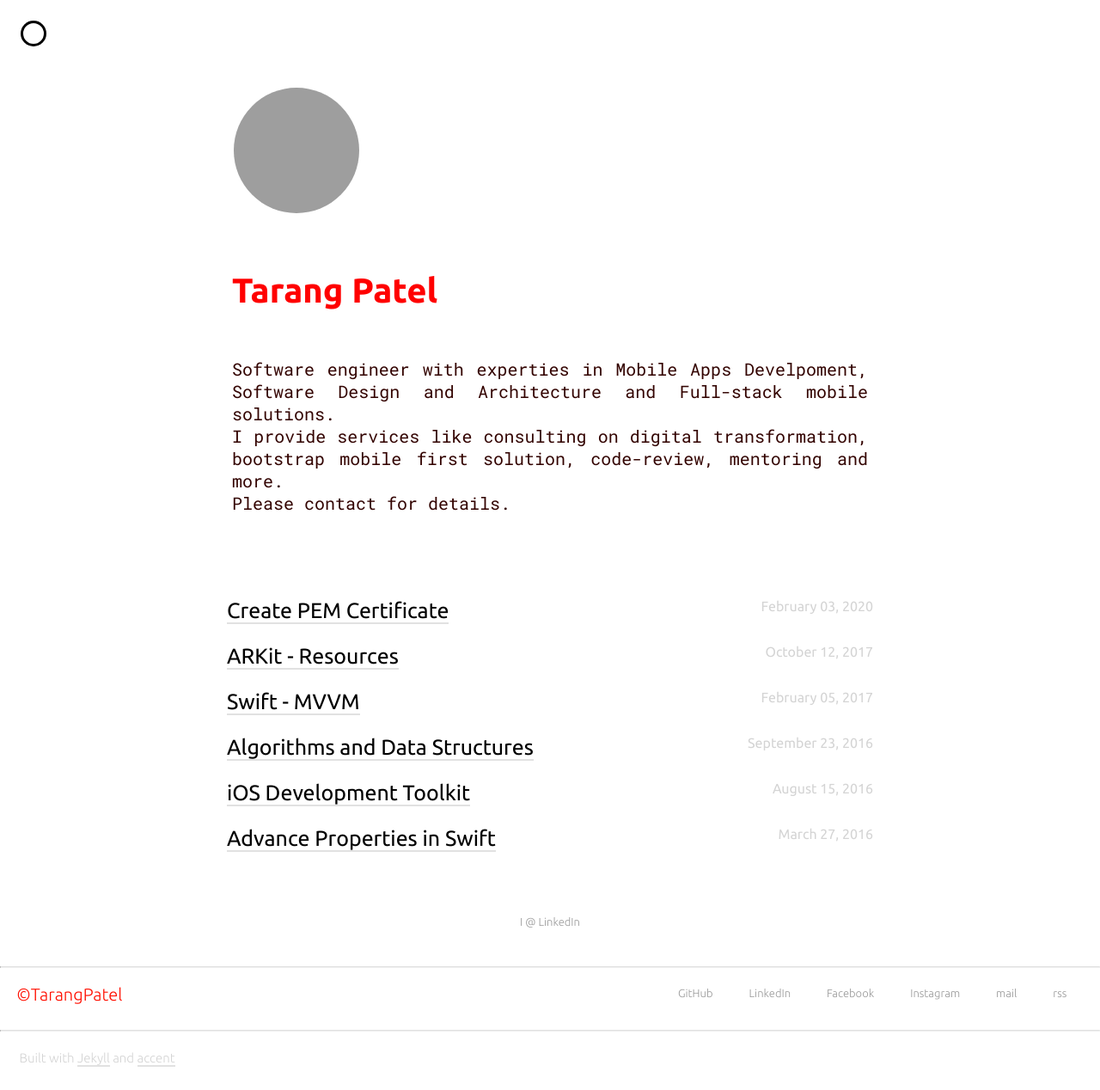
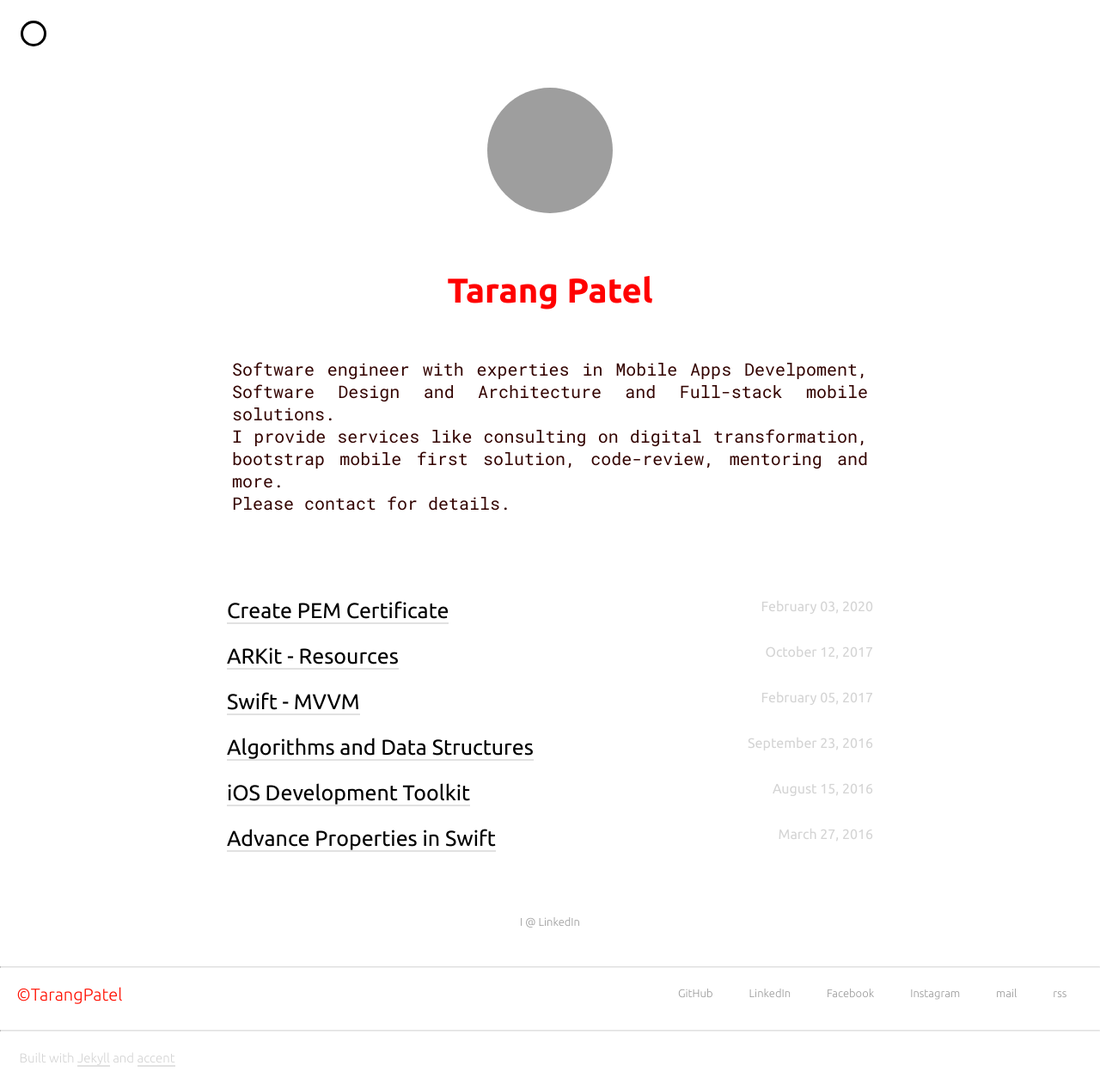
Before and after one commit to tarangpatel/whatilove, a Jekyll site: the page built from index.html, in a window 1280 px wide. Shown: the whole page at 86% size. Built offline with Jekyll 4.4.1, drawn with Linux system fonts in a browser that asks for light colours; nearby versions of some CDN libraries; the list of posts is cut into pages by our own code; grey boxes are pictures that could not be loaded.

```diff
--- a/_sass/_style.scss
+++ b/_sass/_style.scss
@@ -37,7 +37,7 @@
 #intro {
     color: darken($accent-color, 40);
     font-weight: ligher;
-    text-align: justify;
+    text-align: center;
     font-size: 20px;
     margin-bottom: 20px;
     font-family: 'Roboto Mono', 'sans-serif';
@@ -63,6 +63,9 @@
         @media (max-width: $break-small) {
             font-size: 32px;
         }
+    }
+    p {
+        text-align: justify;
     }
 }
 #intro-img {
@@ -153,7 +156,7 @@
     font-size: 35px;
 }
 .intro {
-    text-align: justify;
+    text-align: center;
     margin: auto;
     font-size: 30px;
     font-family: 'Montserrat';
```
